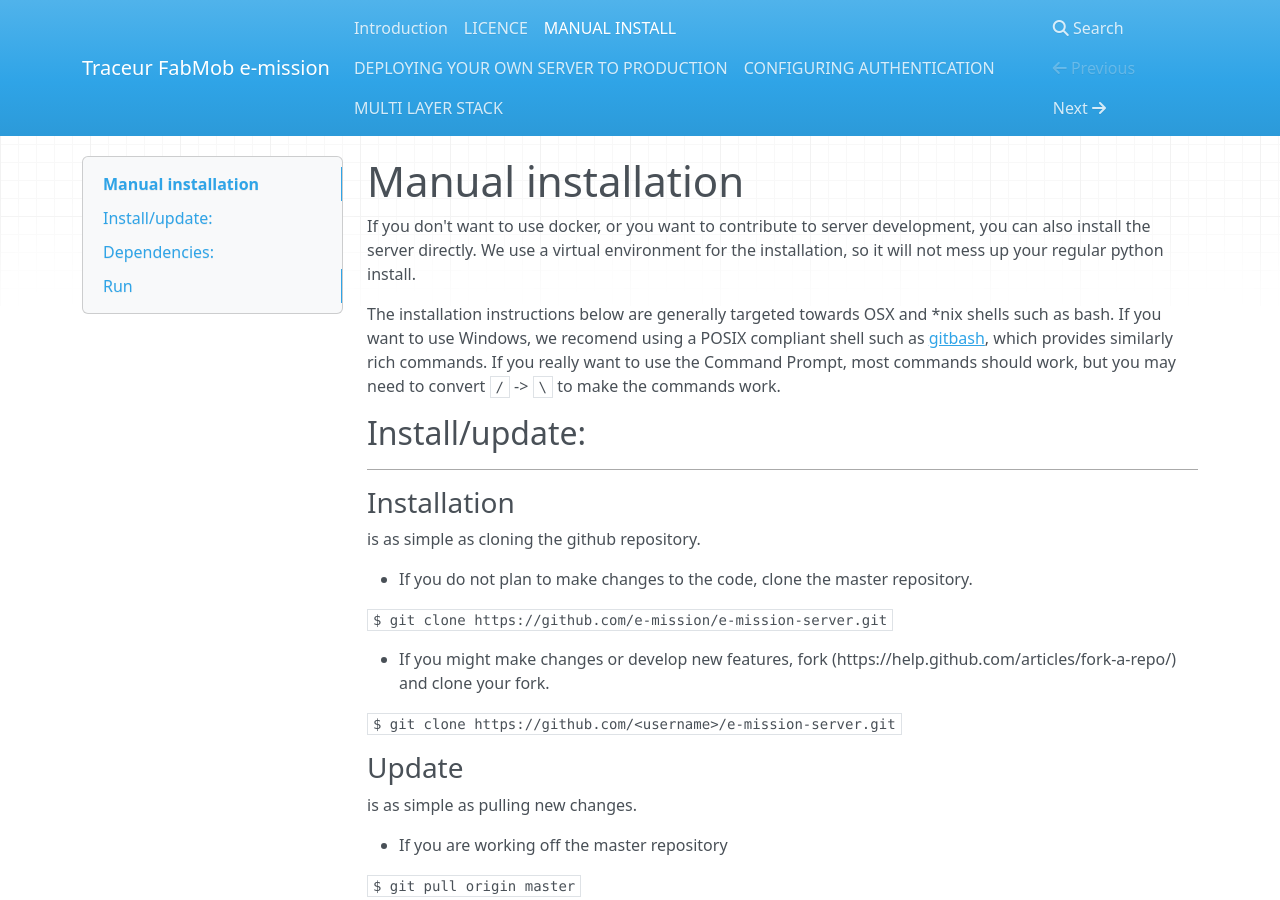
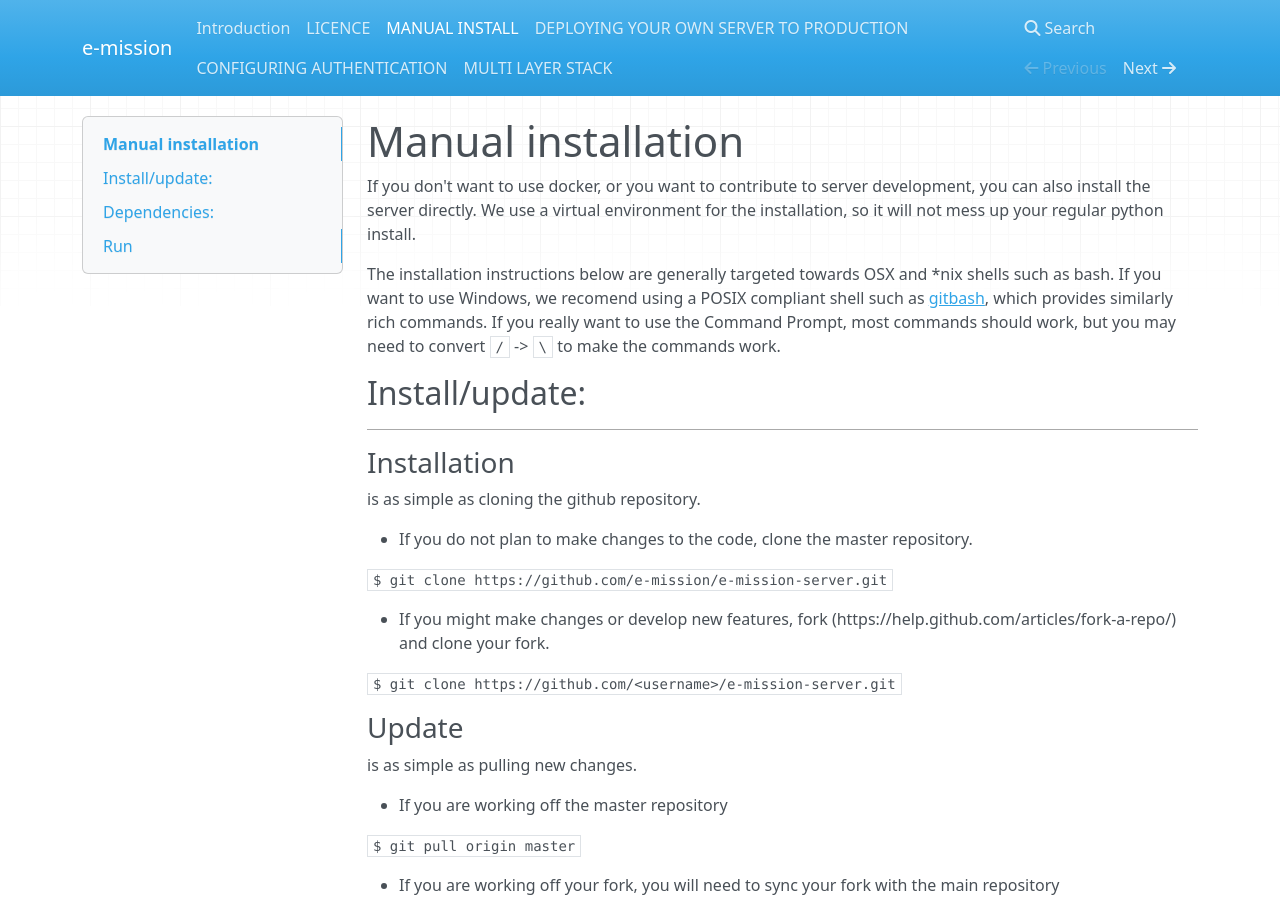
Before and after one commit to e-mission/e-mission-docs, an MkDocs documentation site: the page built from docs/e-mission-server/manual_install.md, in a window 1280 px wide and 900 px high. Built offline with MkDocs 1.6.1, drawn with Linux system fonts in a browser that asks for light colours; nearby versions of some CDN libraries; old or Windows-style settings are respelled for this version of MkDocs.

Commit message:
Removing FabMob name from the base project...

```diff
--- a/mkdocs.yml
+++ b/mkdocs.yml
@@ -1,8 +1,6 @@
-site_name: Traceur FabMob e-mission
+site_name: e-mission
 
 pages:
-
-
 
 - Introduction: 'readme.md'
 
```
